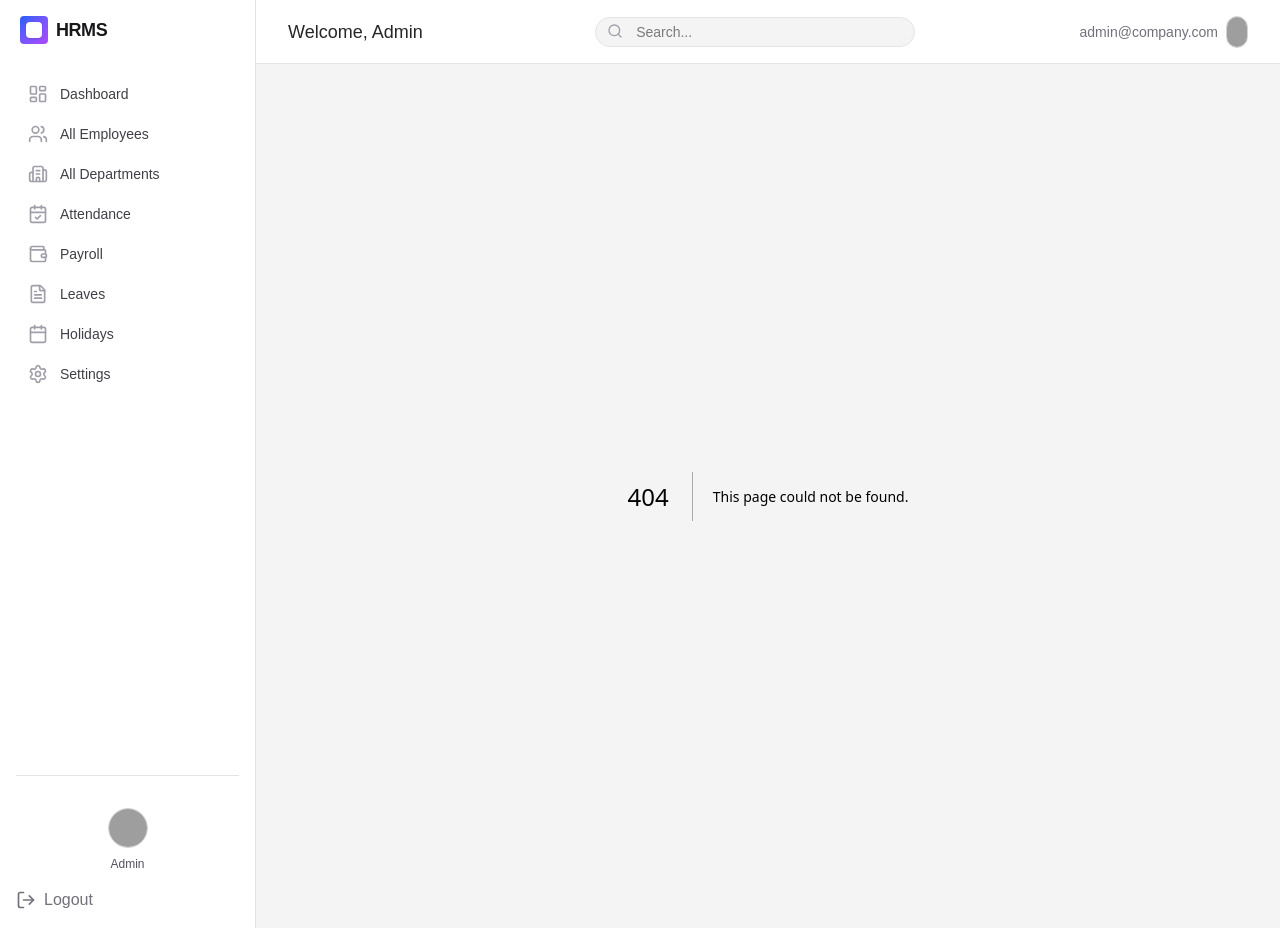
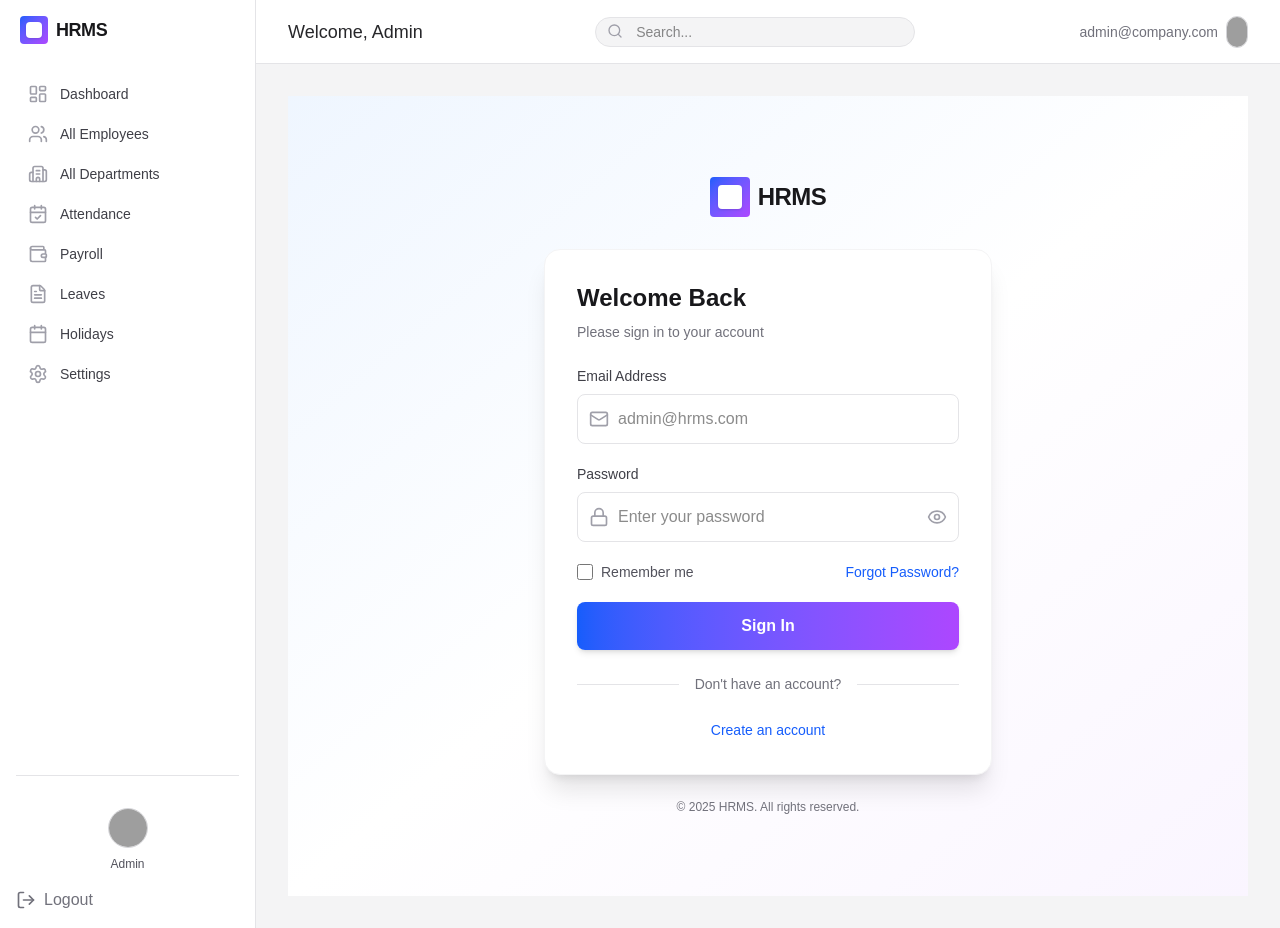
Before and after one commit to SheaikhNazib/Human-Resource-Management-System, a Next.js app in the folder web/hr-admin/: page /login in a window 1280 px wide. Before the commit this address had no page. Built offline with nearby package versions, Linux system fonts and the light colour scheme; grey boxes are pictures that could not be loaded.

Commit message:
login page UI created

```diff
--- /dev/null
+++ b/web/hr-admin/src/app/(auth)/login/page.js
@@ -0,0 +1,171 @@
+"use client";
+import Link from "next/link";
+import { useState } from "react";
+import { Eye, EyeOff, Mail, Lock } from "lucide-react";
+
+export default function LoginPage() {
+  const [showPassword, setShowPassword] = useState(false);
+  const [formData, setFormData] = useState({
+    email: "",
+    password: "",
+    remember: false,
+  });
+
+  const handleSubmit = (e) => {
+    e.preventDefault();
+    // Add your login logic here
+    console.log("Login data:", formData);
+  };
+
+  const handleChange = (e) => {
+    const { name, value, type, checked } = e.target;
+    setFormData((prev) => ({
+      ...prev,
+      [name]: type === "checkbox" ? checked : value,
+    }));
+  };
+
+  return (
+    <div className="min-h-screen flex items-center justify-center bg-linear-to-br from-blue-50 via-white to-purple-50 p-4">
+      <div className="w-full max-w-md">
+        {/* Logo */}
+        <div className="flex justify-center mb-8">
+          <div className="flex items-center gap-2">
+            <div className="w-10 h-10 rounded bg-linear-to-br from-blue-600 to-purple-500 flex items-center justify-center">
+              <div className="w-6 h-6 bg-white rounded shadow" />
+            </div>
+            <span className="font-bold text-2xl tracking-tight text-zinc-900">
+              HRMS
+            </span>
+          </div>
+        </div>
+
+        {/* Login Card */}
+        <div className="bg-white rounded-2xl shadow-xl p-8 border border-zinc-100">
+          <div className="mb-6">
+            <h1 className="text-2xl font-bold text-zinc-900 mb-2">
+              Welcome Back
+            </h1>
+            <p className="text-sm text-zinc-500">
+              Please sign in to your account
+            </p>
+          </div>
+
+          <form onSubmit={handleSubmit} className="space-y-5">
+            {/* Email Field */}
+            <div>
+              <label
+                htmlFor="email"
+                className="block text-sm font-medium text-zinc-700 mb-2"
+              >
+                Email Address
+              </label>
+              <div className="relative">
+                <Mail className="absolute left-3 top-1/2 -translate-y-1/2 w-5 h-5 text-zinc-400" />
+                <input
+                  type="email"
+                  id="email"
+                  name="email"
+                  value={formData.email}
+                  onChange={handleChange}
+                  className="w-full pl-10 pr-4 py-3 border border-zinc-200 rounded-lg focus:outline-none focus:ring-2 focus:ring-blue-500 focus:border-transparent transition-all"
+                  placeholder="admin@hrms.com"
+                  required
+                />
+              </div>
+            </div>
+
+            {/* Password Field */}
+            <div>
+              <label
+                htmlFor="password"
+                className="block text-sm font-medium text-zinc-700 mb-2"
+              >
+                Password
+              </label>
+              <div className="relative">
+                <Lock className="absolute left-3 top-1/2 -translate-y-1/2 w-5 h-5 text-zinc-400" />
+                <input
+                  type={showPassword ? "text" : "password"}
+                  id="password"
+                  name="password"
+                  value={formData.password}
+                  onChange={handleChange}
+                  className="w-full pl-10 pr-12 py-3 border border-zinc-200 rounded-lg focus:outline-none focus:ring-2 focus:ring-blue-500 focus:border-transparent transition-all"
+                  placeholder="Enter your password"
+                  required
+                />
+                <button
+                  type="button"
+                  onClick={() => setShowPassword(!showPassword)}
+                  className="absolute right-3 top-1/2 -translate-y-1/2 text-zinc-400 hover:text-zinc-600 transition-colors"
+                >
+                  {showPassword ? (
+                    <EyeOff className="w-5 h-5" />
+                  ) : (
+                    <Eye className="w-5 h-5" />
+                  )}
+                </button>
+              </div>
+            </div>
+
+            {/* Remember Me & Forgot Password */}
+            <div className="flex items-center justify-between">
+              <label className="flex items-center gap-2 cursor-pointer">
+                <input
+                  type="checkbox"
+                  name="remember"
+                  checked={formData.remember}
+                  onChange={handleChange}
+                  className="w-4 h-4 text-blue-600 border-zinc-300 rounded focus:ring-2 focus:ring-blue-500"
+                />
+                <span className="text-sm text-zinc-600">Remember me</span>
+              </label>
+              <Link
+                href="/forgot-password"
+                className="text-sm text-blue-600 hover:text-blue-700 font-medium transition-colors"
+              >
+                Forgot Password?
+              </Link>
+            </div>
+
+            {/* Submit Button */}
+            <button
+              type="submit"
+              className="w-full bg-linear-to-r from-blue-600 to-purple-500 text-white font-semibold py-3 rounded-lg hover:from-blue-700 hover:to-purple-600 focus:outline-none focus:ring-2 focus:ring-blue-500 focus:ring-offset-2 transition-all shadow-md hover:shadow-lg"
+            >
+              Sign In
+            </button>
+          </form>
+
+          {/* Divider */}
+          <div className="relative my-6">
+            <div className="absolute inset-0 flex items-center">
+              <div className="w-full border-t border-zinc-200"></div>
+            </div>
+            <div className="relative flex justify-center text-sm">
+              <span className="px-4 bg-white text-zinc-500">
+                Don&apos;t have an account?
+              </span>
+            </div>
+          </div>
+
+          {/* Sign Up Link */}
+          <div className="text-center">
+            <Link
+              href="/register"
+              className="text-blue-600 hover:text-blue-700 font-medium text-sm transition-colors"
+            >
+              Create an account
+            </Link>
+          </div>
+        </div>
+
+        {/* Footer */}
+        <p className="text-center text-xs text-zinc-500 mt-6">
+          © 2025 HRMS. All rights reserved.
+        </p>
+      </div>
+    </div>
+  );
+}
--- /dev/null
+++ b/web/hr-admin/src/app/(auth)/register/page.js
@@ -0,0 +1,11 @@
+import React from 'react';
+
+const page = () => {
+  return (
+    <div>
+      register page
+    </div>
+  );
+};
+
+export default page;
```
Also changed, not shown: 2 other files (tests, documents, lock files or other folders).
